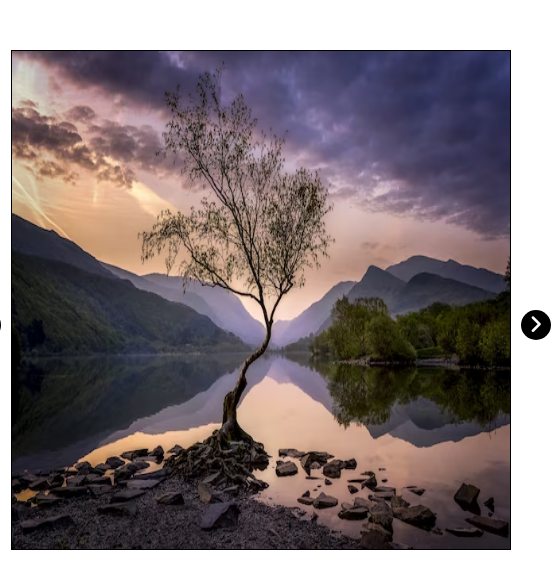
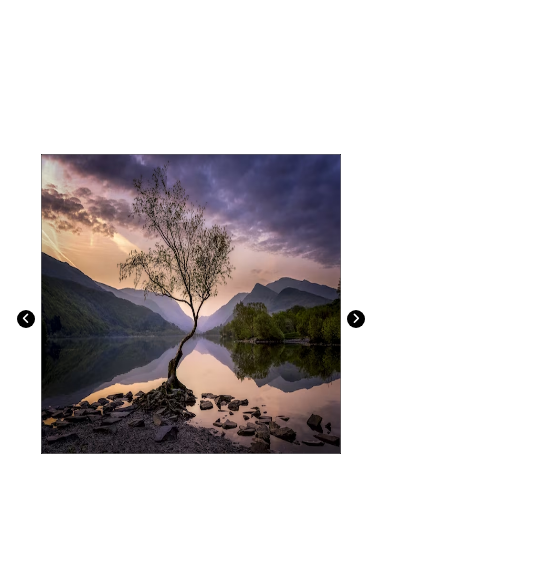
Before and after one commit to Vkrtn/js-lesson-27-28, a plain HTML site: page index.html in a window 390 px wide. Shown: the whole page, 551 px wide, since content can reach past the window. Drawn offline with nearby package versions, Linux system fonts and the light colour scheme.

Commit message:
responsive

```diff
--- a/scss/style.scss
+++ b/scss/style.scss
@@ -45,7 +45,7 @@ body {
     display: flex;
     gap: 20px;
     overflow: hidden;
-    width: 100%;
+    width: 500px;
     height: 500px;
     position: relative;
   }
@@ -82,3 +82,11 @@ height: 100%;
   left: -40px;
 }
 }
+
+@media (max-width:768px) {
+  .slider{
+    transform:
+    translateX(-14%)
+     scale(.6);
+  }
+}
```
Also changed, not shown: css/style.css, css/style.min.css, 2 other files.
